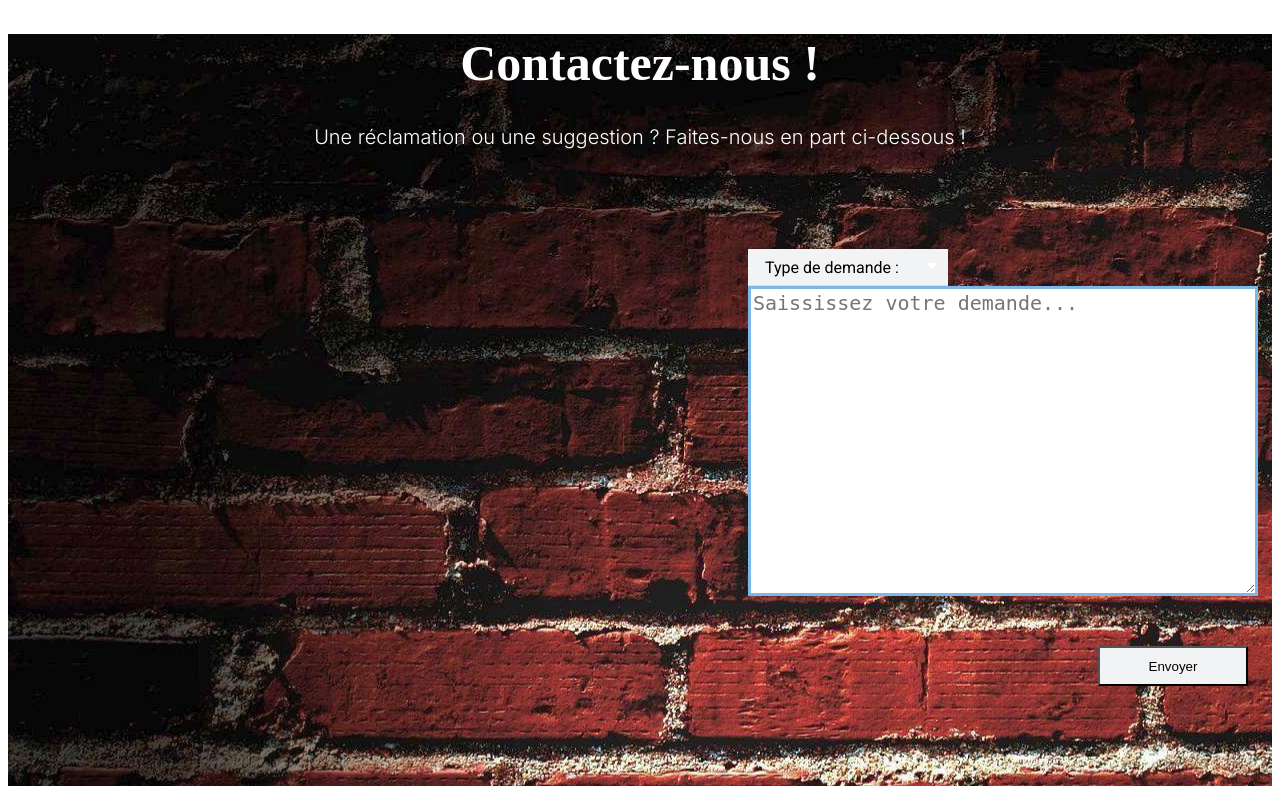
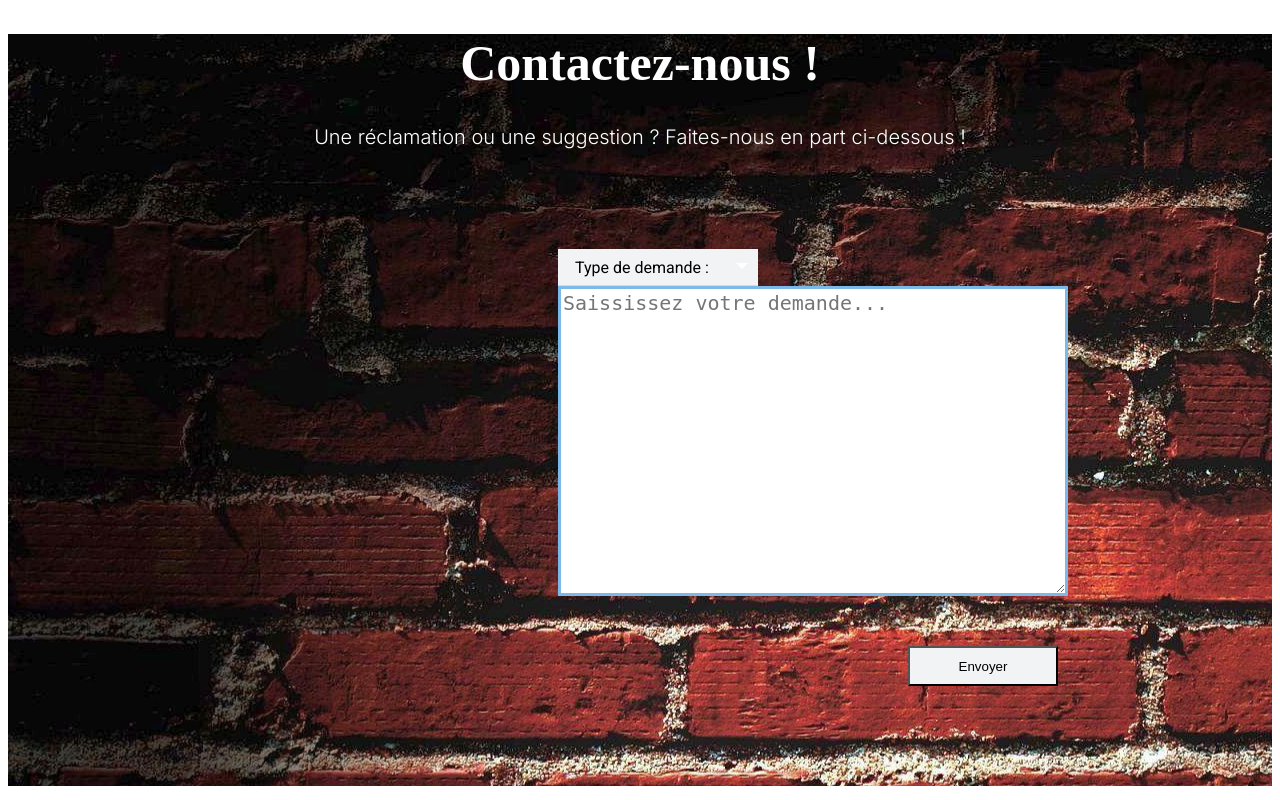
Before and after one commit to Sinsay63/PrestaChope, a PHP site: template PrestaChope/pages/contact/Contact.php in a window 1280 px wide. Run offline with PHP 8.4, Linux system fonts and the light colour scheme; the template is opened without the code that fills it, so the values that code supplies are empty; the visitor is signed in with stand-in values (Sample User, id 1).

Commit message:
reçentrage form_contact

```diff
--- a/PrestaChope/assets/css/contact.css
+++ b/PrestaChope/assets/css/contact.css
@@ -14,7 +14,7 @@
 }
 
  form{
- 	margin-left :740px;
+ 	margin-left :550px;
  	margin-top: 100px;
 
  }
--- a/PrestaChope/assets/css/profil.css
+++ b/PrestaChope/assets/css/profil.css
@@ -32,6 +32,7 @@ body,p{
 	font-family: 'Inter', sans-serif;
 	margin-top: 5px;
 	font-size: 20px;
+
 }
 
 .pseudo{
```
